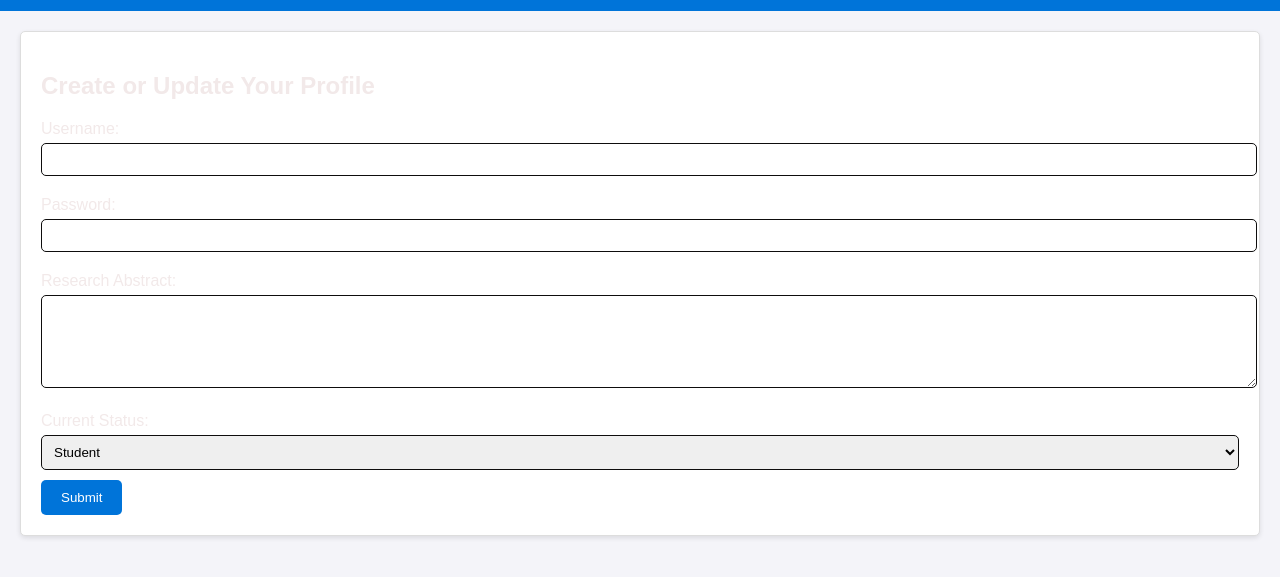
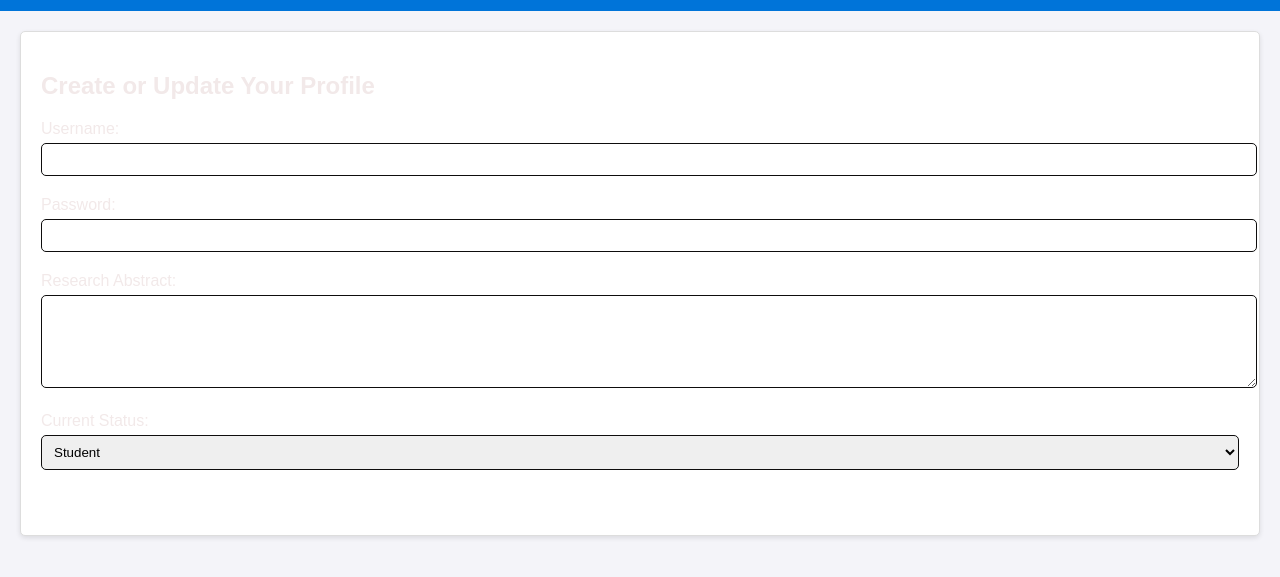
Before and after one commit to Siddeeqa/INFS421, a plain HTML site: page profile.html in a window 1280 px wide. Shown: the part 89-666 px from the top of the page. Drawn offline with Linux system fonts and the light colour scheme.

Commit message:
Update profile.html

```diff
--- a/profile.html
+++ b/profile.html
@@ -42,7 +42,7 @@
             border-radius: 5px;
         }
         button {
-            background-color: #0074D9;
+            background-color: #ffffff;
             color: white;
             padding: 10px 20px;
             border: none;
@@ -50,7 +50,7 @@
             cursor: pointer;
         }
         button:hover {
-            background-color: #0056a3;
+            background-color:#ffffff;
         }
     </style>
 </head>
```
